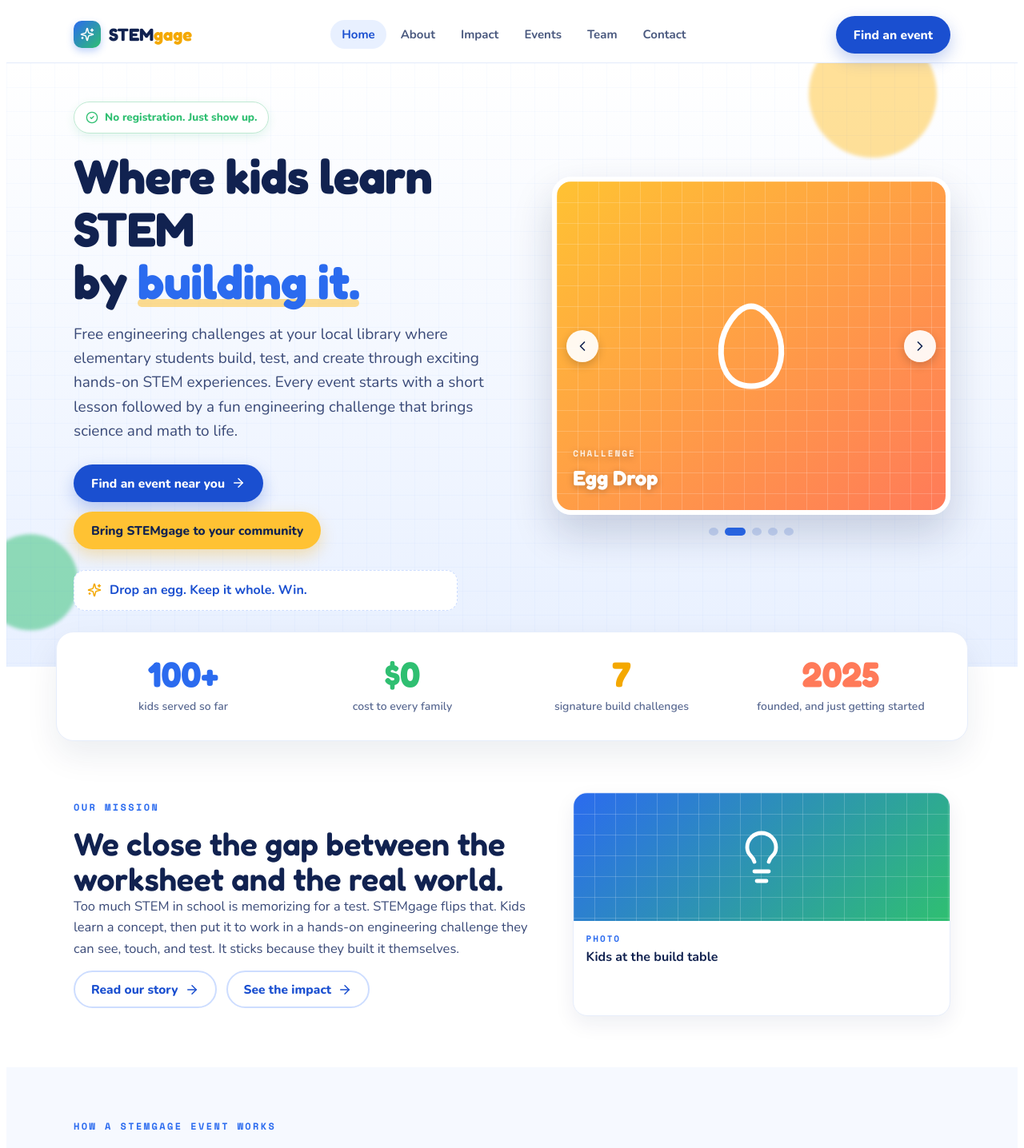
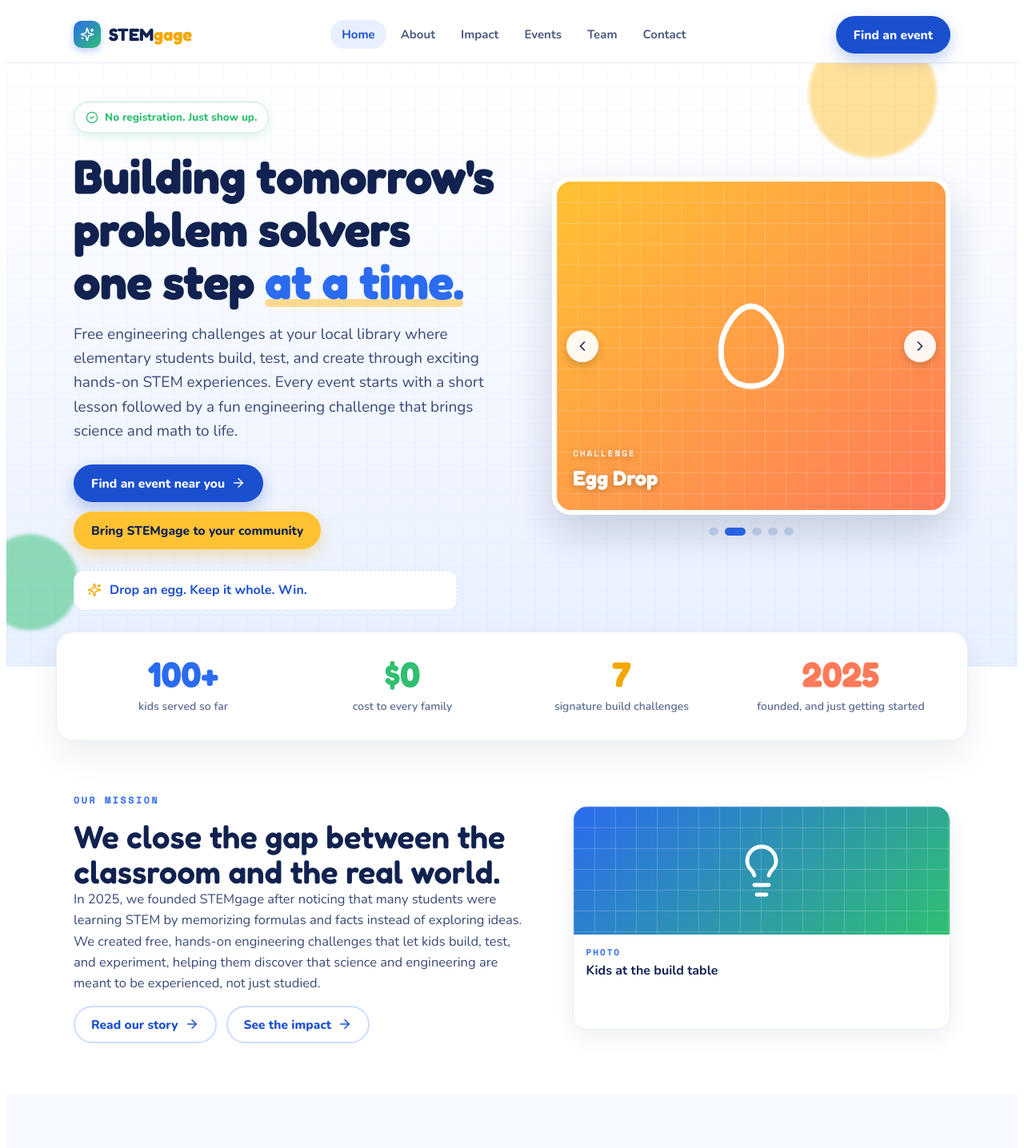
Before and after one commit to nealn222/Stemgage-site, a React (Vite) app: page / in a window 1280 px wide. Shown: the top 1436 px of the page at 80% size. Built offline with nearby package versions, Linux system fonts and the light colour scheme.

Commit message:
Revise mission statement and introductory text
Updated text to better reflect the mission and focus on hands-on STEM learning.

```diff
--- a/src/App.jsx
+++ b/src/App.jsx
@@ -155,7 +155,7 @@
             No registration. Just show up.
           </div>
           <h1 className="sg-h1">
-            Where kids learn STEM<br />by <span className="sg-underline">building it.</span>
+            Building tomorrow's problem solvers <br />one step <span className="sg-underline">at a time.</span>
           </h1>
           <p className="sg-lead">
             Free engineering challenges at your local library where elementary students build, test, and create through exciting hands-on STEM experiences. Every event starts with a short lesson followed by a fun engineering challenge that brings science and math to life.
@@ -279,11 +279,9 @@
         <div className="sg-container sg-mission">
           <Reveal>
             <Eyebrow>OUR MISSION</Eyebrow>
-            <h2 className="sg-h2">We close the gap between the worksheet and the real world.</h2>
+            <h2 className="sg-h2">We close the gap between the classroom and the real world.</h2>
             <p className="sg-body">
-              Too much STEM in school is memorizing for a test. STEMgage flips that. Kids learn a concept,
-              then put it to work in a hands-on engineering challenge they can see, touch, and test. It
-              sticks because they built it themselves.
+              In 2025, we founded STEMgage after noticing that many students were learning STEM by memorizing formulas and facts instead of exploring ideas. We created free, hands-on engineering challenges that let kids build, test, and experiment, helping them discover that science and engineering are meant to be experienced, not just studied.
             </p>
             <div className="sg-hero-ctas">
               <Button onClick={() => go("about")} variant="ghost">Read our story <ArrowRight size={18} /></Button>
```
